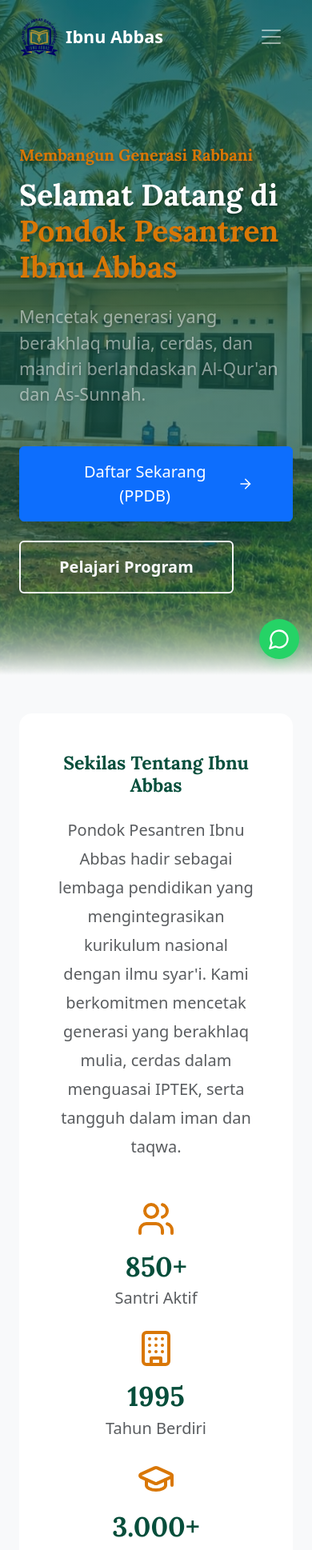
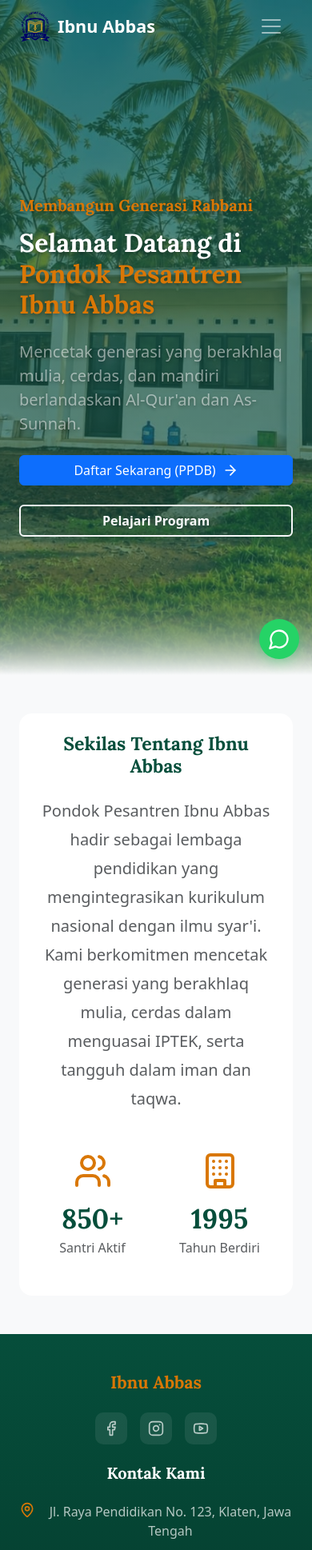
Before and after one commit to AZcode-wars/project-website-ibnu-abbas, a React (Vite) app: page / in a window 390 px wide. Shown: the top 1938 px of the page at 80% size. Built offline with nearby package versions, Linux system fonts and the light colour scheme.

Commit message:
Perbaiki Layout

```diff
--- a/src/components/Footer.jsx
+++ b/src/components/Footer.jsx
@@ -12,7 +12,7 @@ const Footer = () => {
           {/* Brand & Social */}
           <Col lg={4} className="mb-lg-0">
             <h4 className="text-accent-gold fw-bold mb-4">Ibnu Abbas</h4>
-            <p className="mb-4 opacity-75">
+            <p className="mb-4 opacity-75 d-none d-md-block">
               Membangun peradaban Islam melalui pendidikan yang beraqidah shalihah dan berwawasan luas.
             </p>
             <div className="d-flex gap-3">
@@ -29,7 +29,7 @@ const Footer = () => {
           </Col>
 
           {/* Quick Links */}
-          <Col lg={4} className="mb-lg-0">
+          <Col lg={4} className="mb-lg-0 d-none d-md-block">
             <h5 className="fw-bold mb-4 text-white">Tautan Cepat</h5>
             <ul className="list-unstyled footer-links">
               <li><a href="#home">Beranda</a></li>
--- a/src/components/Hero.jsx
+++ b/src/components/Hero.jsx
@@ -25,12 +25,11 @@ const Hero = () => {
   return (
     <section
       id="home"
-      className="overflow-hidden position-relative d-flex align-items-center"
+      className="overflow-hidden position-relative d-flex align-items-center hero-section"
       style={{
         backgroundImage: `linear-gradient(rgba(6, 78, 59, 0.75), rgba(6, 78, 59, 0.6)), url(${asramaImage})`,
         backgroundSize: 'cover',
         backgroundPosition: 'center',
-        backgroundAttachment: 'fixed',
         minHeight: '100vh',
         paddingTop: '80px'
       }}
@@ -45,18 +44,18 @@ const Hero = () => {
               animate="visible"
             >
               <motion.h5 variants={itemVariants} className="text-accent-gold fw-bold mb-3 shadow-text">Membangun Generasi Rabbani</motion.h5>
-              <motion.h1 variants={itemVariants} className="display-3 fw-bold mb-4 text-white shadow-text" style={{ lineHeight: '1.2' }}>
+              <motion.h1 variants={itemVariants} className="hero-title fw-bold mb-4 text-white shadow-text" style={{ lineHeight: '1.2' }}>
                 Selamat Datang di <br />
                 <span className="text-accent-gold">Pondok Pesantren Ibnu Abbas</span>
               </motion.h1>
-              <motion.p variants={itemVariants} className="lead text-white-50 mb-5 fs-4 shadow-text" style={{ maxWidth: '600px' }}>
+              <motion.p variants={itemVariants} className="lead text-white-50 mb-4 mb-md-5 hero-subtitle shadow-text" style={{ maxWidth: '600px' }}>
                 Mencetak generasi yang berakhlaq mulia, cerdas, dan mandiri berlandaskan Al-Qur'an dan As-Sunnah.
               </motion.p>
-              <motion.div variants={itemVariants} className="d-flex flex-wrap gap-3">
-                <Button as={Link} to="/ppdb" className="btn-accent-pondok px-5 py-3 fs-5 d-flex align-items-center shadow-lg">
+              <motion.div variants={itemVariants} className="d-flex flex-column flex-sm-row flex-wrap gap-3">
+                <Button as={Link} to="/ppdb" className="btn-accent-pondok hero-btn d-flex align-items-center justify-content-center shadow-lg">
                   Daftar Sekarang (PPDB) <ArrowRight className="ms-2" size={20} />
                 </Button>
-                <Button variant="outline-light" as={Link} to="/program" className="px-5 py-3 fs-5 border-2 fw-bold">
+                <Button variant="outline-light" as={Link} to="/program" className="hero-btn-outline border-2 fw-bold text-center">
                   Pelajari Program
                 </Button>
               </motion.div>
--- a/src/components/IntroStats.jsx
+++ b/src/components/IntroStats.jsx
@@ -1,7 +1,39 @@
-import React from 'react';
+import React, { useState, useEffect, useRef } from 'react';
 import { Container, Row, Col, Card } from 'react-bootstrap';
-import { Users, Building, GraduationCap } from 'lucide-react';
-import { motion } from 'framer-motion';
+import { Users, Building } from 'lucide-react';
+import { motion, useInView, animate } from 'framer-motion';
+
+const CountUpNumber = ({ value }) => {
+  const ref = useRef(null);
+  const isInView = useInView(ref, { once: true, margin: "-50px" });
+  const [currentValue, setCurrentValue] = useState("0");
+
+  useEffect(() => {
+    // extract numeric part and suffix
+    const numMatch = value.match(/\d+/);
+    const suffix = value.replace(/\d+/g, '');
+    const targetNum = numMatch ? parseInt(numMatch[0], 10) : 0;
+
+    if (isInView && targetNum > 0) {
+      const controls = animate(0, targetNum, {
+        duration: 2,
+        ease: "easeOut",
+        onUpdate(val) {
+          setCurrentValue(Math.floor(val).toString() + suffix);
+        }
+      });
+      return () => controls.stop();
+    } else if (isInView) {
+      setCurrentValue(value);
+    }
+  }, [isInView, value]);
+
+  return (
+    <h2 ref={ref} className="display-4 fw-bold text-primary-green mb-1">
+      {currentValue}
+    </h2>
+  );
+};
 
 const IntroStats = () => {
   const stats = [
@@ -14,11 +46,6 @@ const IntroStats = () => {
       icon: <Building size={48} className="text-accent-gold mb-3" />,
       number: "1995",
       label: "Tahun Berdiri"
-    },
-    {
-      icon: <GraduationCap size={48} className="text-accent-gold mb-3" />,
-      number: "3.000+",
-      label: "Alumni Lulusan"
     }
   ];
 
@@ -26,7 +53,7 @@ const IntroStats = () => {
     <section className="bg-light py-5 position-relative" style={{ zIndex: 10 }}>
       <Container>
         <motion.div
-          className="bg-white rounded-4 shadow-xl p-5"
+          className="bg-white rounded-4 shadow-xl p-4 p-md-5"
           initial={{ opacity: 0, y: 40 }}
           whileInView={{ opacity: 1, y: 0 }}
           viewport={{ once: true }}
@@ -45,7 +72,7 @@ const IntroStats = () => {
           {/* Bottom Statistics Area */}
           <Row className="text-center justify-content-center">
             {stats.map((stat, idx) => (
-              <Col md={4} className="mb-4 mb-md-0" key={idx}>
+              <Col xs={6} md={6} className="mb-4 mb-md-0" key={idx}>
                 <motion.div
                   initial={{ opacity: 0, scale: 0.9 }}
                   whileInView={{ opacity: 1, scale: 1 }}
@@ -55,8 +82,8 @@ const IntroStats = () => {
                   <Card className="border-0 bg-transparent h-100">
                     <Card.Body className="p-0">
                       <div>{stat.icon}</div>
-                      <h2 className="display-4 fw-bold text-primary-green mb-1">{stat.number}</h2>
-                      <p className="fs-5 text-muted mb-0 fw-medium">{stat.label}</p>
+                      <CountUpNumber value={stat.number} />
+                      <p className="fs-6 fs-md-5 text-muted mb-0 fw-medium">{stat.label}</p>
                     </Card.Body>
                   </Card>
                 </motion.div>
--- a/src/components/Navbar.jsx
+++ b/src/components/Navbar.jsx
@@ -45,15 +45,14 @@ const Header = () => {
       expanded={expanded}
       onToggle={setExpanded}
       ref={navRef}
-      className={`navbar-pondok py-3 ${shouldBeSolid ? 'scrolled shadow-sm py-2' : 'bg-transparent shadow-none'}`}
+      className={`navbar-pondok py-2 py-lg-3 ${shouldBeSolid ? 'scrolled shadow-sm py-1 py-lg-2' : 'bg-transparent shadow-none'}`}
     >
       <Container>
         <Navbar.Brand as={Link} to="/" className="d-flex align-items-center">
           <img
             src={logoMahad}
             alt="Logo Ma'had"
-            height="50"
-            className="me-2"
+            className="me-2 logo-mahad"
           />
           <span className={`fw-bold fs-4 ${shouldBeSolid ? 'text-primary-green' : 'text-white'}`}>Ibnu Abbas</span>
         </Navbar.Brand>
--- a/src/index.css
+++ b/src/index.css
@@ -693,3 +693,46 @@ h1, h2, h3, h4, h5, h6 {
     height: 280px !important;
   }
 }
+
+/* ═══════════════════════════════════════════
+   HERO & NAVBAR RESPONSIVE UPDATES
+═══════════════════════════════════════════ */
+.hero-section {
+  background-attachment: fixed;
+}
+.hero-title {
+  font-size: clamp(2.5rem, 5vw, 4.5rem);
+}
+.hero-subtitle {
+  font-size: clamp(1.1rem, 2vw, 1.25rem);
+}
+.hero-btn, .hero-btn-outline {
+  padding: 1rem 3rem;
+  font-size: 1.25rem;
+}
+.logo-mahad {
+  height: 50px;
+  transition: height 0.3s ease;
+}
+
+@media (max-width: 768px) {
+  .hero-section {
+    /* Fix bug background membesar saat scroll di mobile */
+    background-attachment: scroll !important;
+  }
+  .hero-title {
+    font-size: clamp(2rem, 8vw, 2.5rem);
+  }
+  .logo-mahad {
+    height: 40px;
+  }
+}
+
+@media (max-width: 576px) {
+  .hero-btn, .hero-btn-outline {
+    padding: 0.75rem 1.5rem;
+    font-size: 1rem;
+    width: 100%;
+    margin-bottom: 0.5rem;
+  }
+}
```
